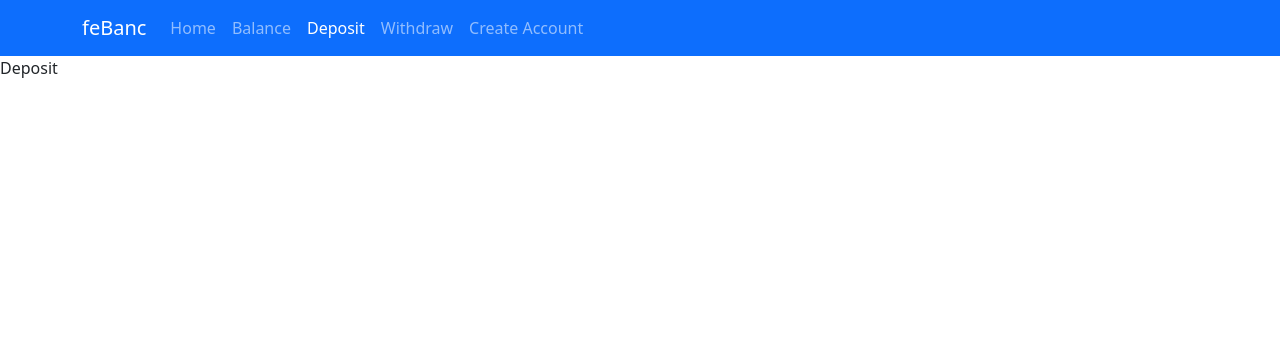
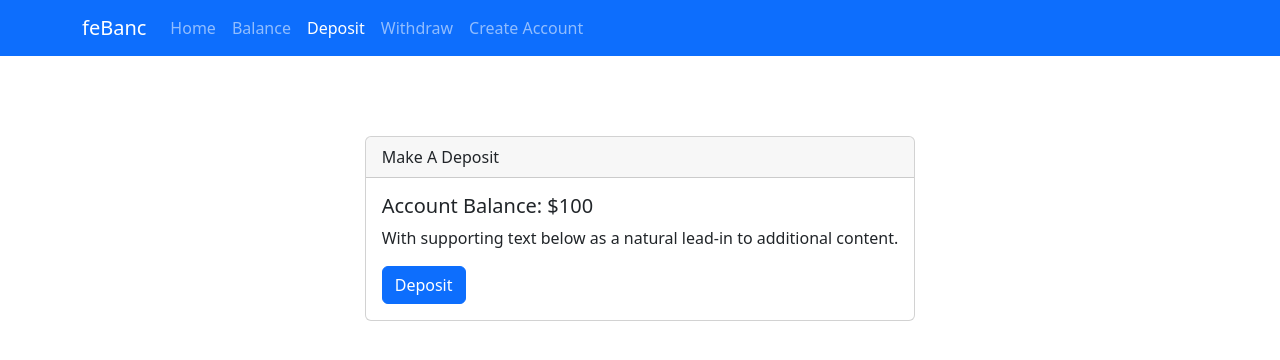
Before and after one commit to emday4prez/frontend-bank, a React (Create React App) app: page /deposit in a window 1280 px wide. Shown: the top 360 px of the page. Built offline with nearby package versions, Linux system fonts and the light colour scheme.

Commit message:
started deposit page

```diff
--- a/src/pages/Deposit.jsx
+++ b/src/pages/Deposit.jsx
@@ -1,9 +1,25 @@
+import { useContext, useState } from 'react';
+import Button from 'react-bootstrap/Button';
+import Card from 'react-bootstrap/Card';
+import { UserContext } from '../context';
+function Deposit() {
 
-
-function Deposit() {
-  return (
-    <div>Deposit</div>
-  )
+  const context = useContext(UserContext)
+    return (
+        <div className="page">
+            <Card>
+                <Card.Header>Make A Deposit</Card.Header>
+                <Card.Body>
+                    <Card.Title>{`Account Balance: $${context.users[0].balance}`}</Card.Title>
+                    <Card.Text>
+                        With supporting text below as a natural lead-in to
+                        additional content.
+                    </Card.Text>
+                    <Button variant="primary">Deposit</Button>
+                </Card.Body>
+            </Card>
+        </div>
+    );
 }
 
-export default Deposit
+export default Deposit;
```
